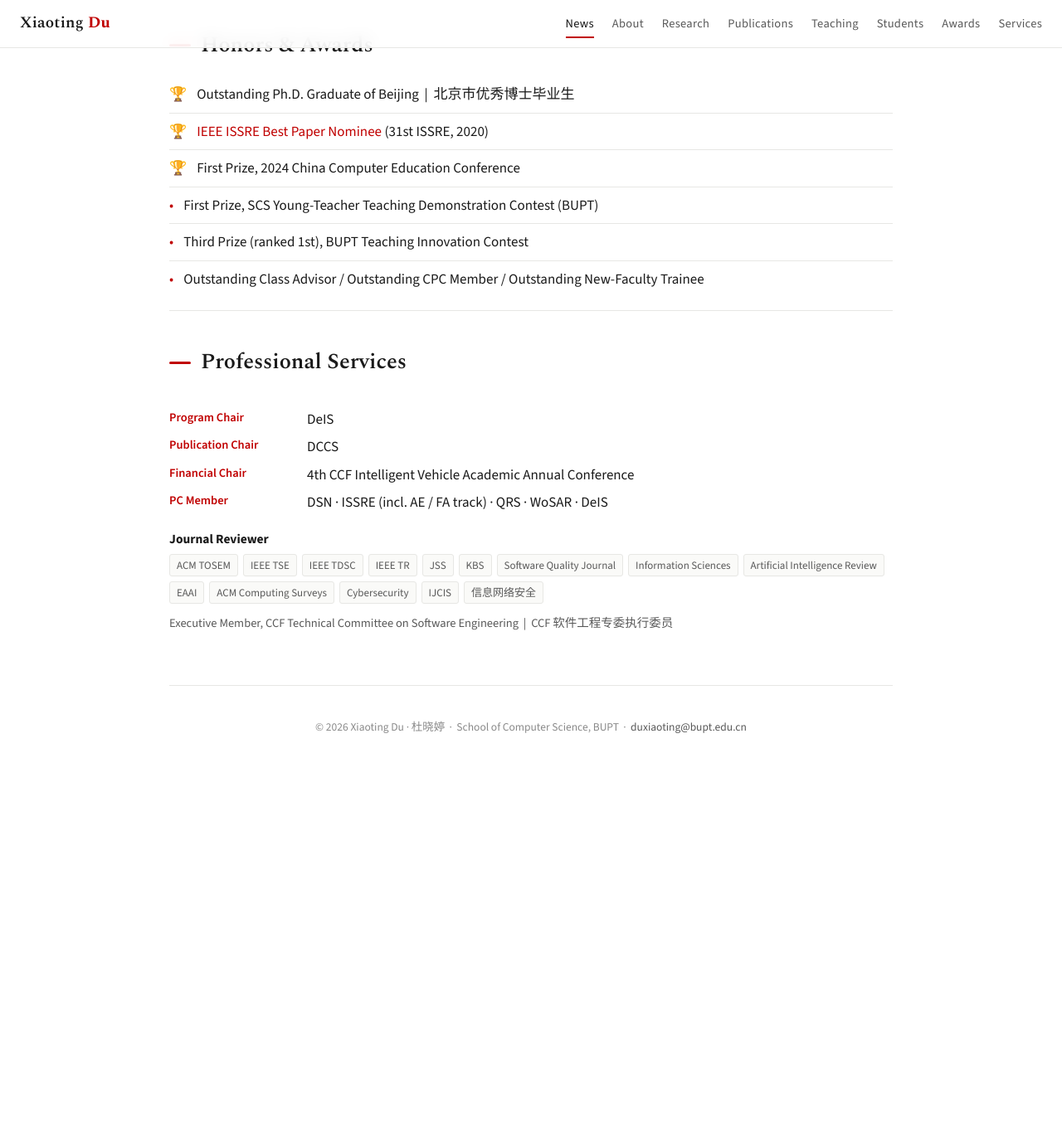
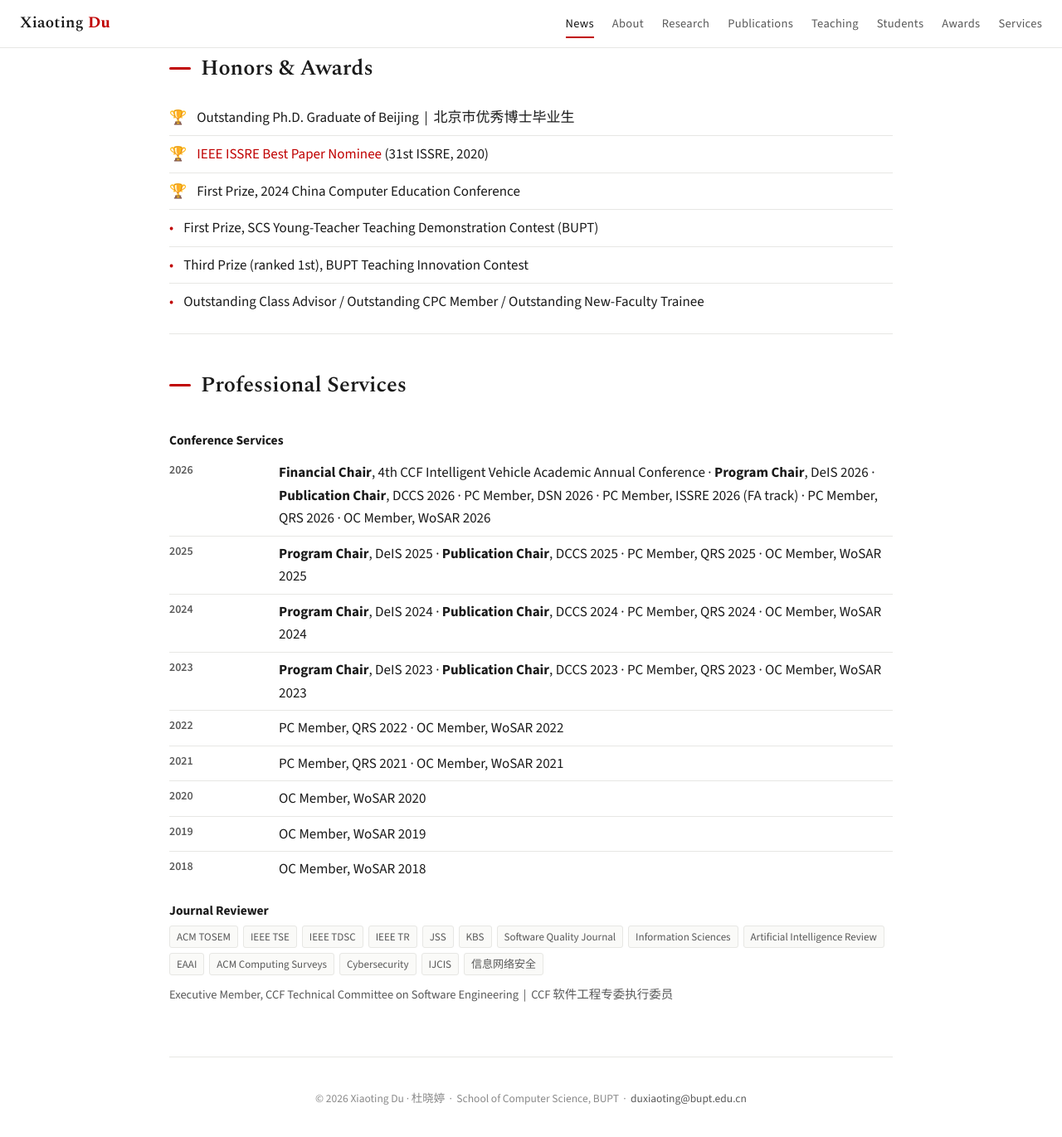
Before and after one commit to xiaotingdu/xiaotingdu.github.io, a Jekyll site: the page index.html, which Jekyll copies as it is, in a window 1280 px wide and 1400 px high, scrolled down 5221 px. Shown: the top 1371 px of the window at 83% size. Built offline with Jekyll 4.4.1, drawn with Linux system fonts in a browser that asks for light colours; a style sheet for code colours, icons or effects is not loaded; before the commit the page ends 6173 px from its top, so only the background shows below that; some of the changed text lies outside the part shown.

Commit message:
feat: per-year Services list; fix UCL tense to present; set TOSEM'26 venue
Co-Authored-By: Claude Opus 4.8 <noreply@anthropic.com>
Claude-Session: https://claude.ai/code/session_01HHvSEjrXxiD74jJiDgt76N

```diff
--- a/index.html
+++ b/index.html
@@ -84,8 +84,8 @@
     <div class="cols">
       <div class="prose">
         <p>Xiaoting Du is a Lecturer at the School of Computer Science (National Pilot Software Engineering School), Beijing University of Posts and Telecommunications (BUPT). Her research lies at the intersection of <b>software engineering</b> and <b>artificial intelligence</b>, focusing on reliability and testing of AI systems, AI for software engineering, and LLM reasoning &amp; code intelligence.</p>
-        <p>She received her Ph.D. from Beihang University (BUAA) in 2022 and will be a Visiting Scholar at University College London (UCL) from May 2026 to May 2027. She was named an Outstanding Ph.D. Graduate of Beijing.</p>
-        <p class="zh-block">杜晓婷,北京邮电大学计算机学院(国家示范性软件学院)讲师、硕士生导师。研究方向为软件工程与人工智能交叉领域,聚焦智能软件的可靠性测试、AI 赋能软件工程,以及大模型推理机制与代码智能。2022 年于北京航空航天大学获博士学位,2026.5–2027.5 将赴伦敦大学学院(UCL)访学;曾获北京市优秀博士毕业生。</p>
+        <p>She received her Ph.D. from Beihang University (BUAA) in 2022 and is currently a Visiting Scholar at University College London (UCL) (May 2026 – May 2027). She was named an Outstanding Ph.D. Graduate of Beijing.</p>
+        <p class="zh-block">杜晓婷,北京邮电大学计算机学院(国家示范性软件学院)讲师、硕士生导师。研究方向为软件工程与人工智能交叉领域,聚焦智能软件的可靠性测试、AI 赋能软件工程,以及大模型推理机制与代码智能。2022 年于北京航空航天大学获博士学位,目前正在伦敦大学学院(UCL)访学(2026.5–2027.5);曾获北京市优秀博士毕业生。</p>
       </div>
       <div>
         <p class="subhead">Education &amp; Experience</p>
@@ -122,8 +122,8 @@
       <div class="pub__body">Jiangrui Zhao, <span class="me">Xiaoting Du</span>. <span class="title">Syntax vs. Semantics: How Transformers Learn Deep Dependencies</span>. <span class="viz">International Conference on Machine Learning (ICML)</span>.</div>
     </div>
     <div class="pub">
-      <div class="venue"><span class="todo">'26</span></div>
-      <div class="pub__body">Xiangyue Ma, <span class="me">Xiaoting Du</span>, Chenglong Li, Jiangtao Meng, Xiaoke Fang, Wenjie Ding, and Zheng Zheng. <span class="title">How Do Large Language Models Perform in Deep Learning Code Generation? An Empirical Study</span>. <span class="viz"><span class="todo">venue TBA</span></span>.</div>
+      <div class="venue">TOSEM'26</div>
+      <div class="pub__body">Xiangyue Ma, <span class="me">Xiaoting Du</span>, Chenglong Li, Jiangtao Meng, Xiaoke Fang, Wenjie Ding, and Zheng Zheng. <span class="title">How Do Large Language Models Perform in Deep Learning Code Generation? An Empirical Study</span>. <span class="viz">ACM Transactions on Software Engineering and Methodology</span>.</div>
     </div>
     <div class="pub">
       <div class="venue">DeIS'26</div>
@@ -304,12 +304,18 @@
   <!-- ===================== Services ===================== -->
   <section class="section reveal" id="services">
     <h2>Professional Services</h2>
-    <dl class="svc">
-      <dt>Program Chair</dt><dd>DeIS</dd>
-      <dt>Publication Chair</dt><dd>DCCS</dd>
-      <dt>Financial Chair</dt><dd>4th CCF Intelligent Vehicle Academic Annual Conference</dd>
-      <dt>PC Member</dt><dd>DSN · ISSRE (incl. AE / FA track) · QRS · WoSAR · DeIS</dd>
-    </dl>
+    <p class="subhead">Conference Services</p>
+    <ul class="timeline">
+      <li><span class="yr">2026</span><span><b>Financial Chair</b>, 4th CCF Intelligent Vehicle Academic Annual Conference &middot; <b>Program Chair</b>, DeIS 2026 &middot; <b>Publication Chair</b>, DCCS 2026 &middot; PC Member, DSN 2026 &middot; PC Member, ISSRE 2026 (FA track) &middot; PC Member, QRS 2026 &middot; OC Member, WoSAR 2026</span></li>
+      <li><span class="yr">2025</span><span><b>Program Chair</b>, DeIS 2025 &middot; <b>Publication Chair</b>, DCCS 2025 &middot; PC Member, QRS 2025 &middot; OC Member, WoSAR 2025</span></li>
+      <li><span class="yr">2024</span><span><b>Program Chair</b>, DeIS 2024 &middot; <b>Publication Chair</b>, DCCS 2024 &middot; PC Member, QRS 2024 &middot; OC Member, WoSAR 2024</span></li>
+      <li><span class="yr">2023</span><span><b>Program Chair</b>, DeIS 2023 &middot; <b>Publication Chair</b>, DCCS 2023 &middot; PC Member, QRS 2023 &middot; OC Member, WoSAR 2023</span></li>
+      <li><span class="yr">2022</span><span>PC Member, QRS 2022 &middot; OC Member, WoSAR 2022</span></li>
+      <li><span class="yr">2021</span><span>PC Member, QRS 2021 &middot; OC Member, WoSAR 2021</span></li>
+      <li><span class="yr">2020</span><span>OC Member, WoSAR 2020</span></li>
+      <li><span class="yr">2019</span><span>OC Member, WoSAR 2019</span></li>
+      <li><span class="yr">2018</span><span>OC Member, WoSAR 2018</span></li>
+    </ul>
     <p class="subhead">Journal Reviewer</p>
     <div class="chips">
       <span class="chip">ACM TOSEM</span><span class="chip">IEEE TSE</span><span class="chip">IEEE TDSC</span>
```
Also changed, not shown: other parts of index.html (+1 -1 lines).
